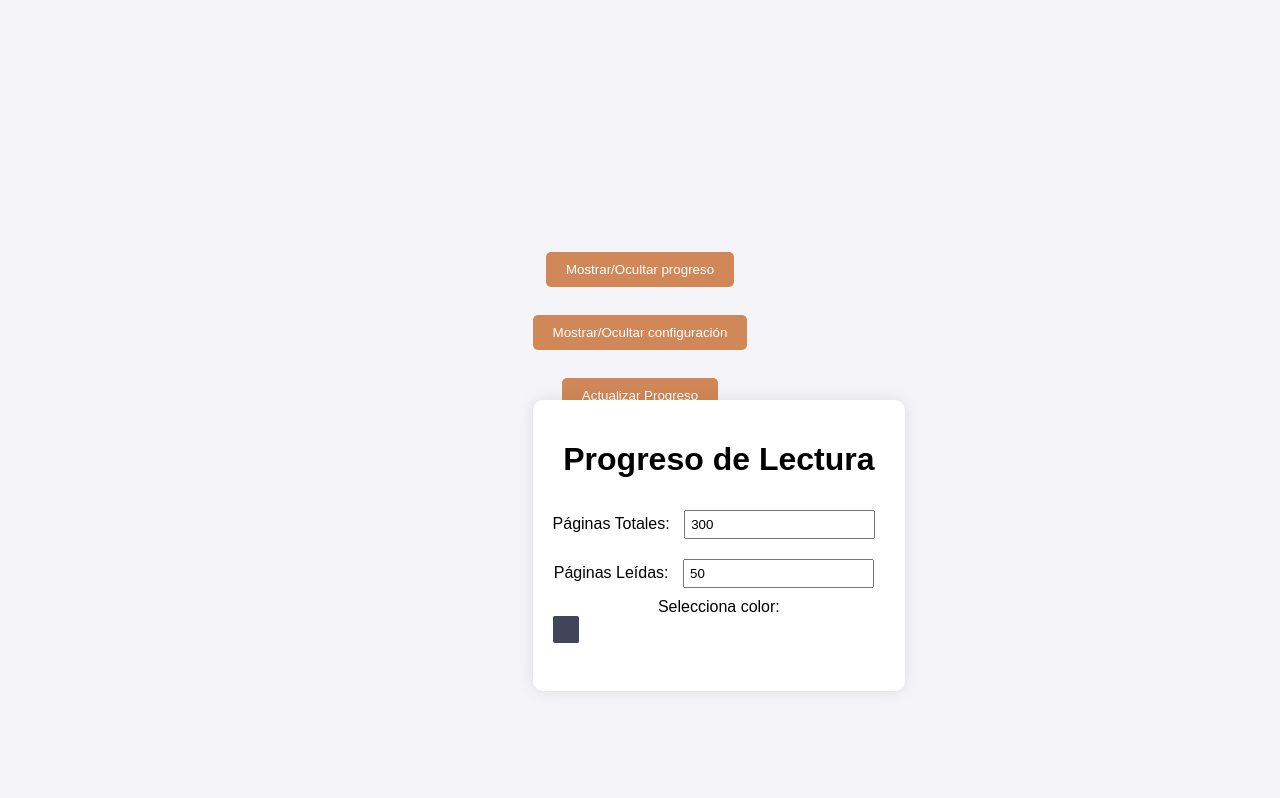
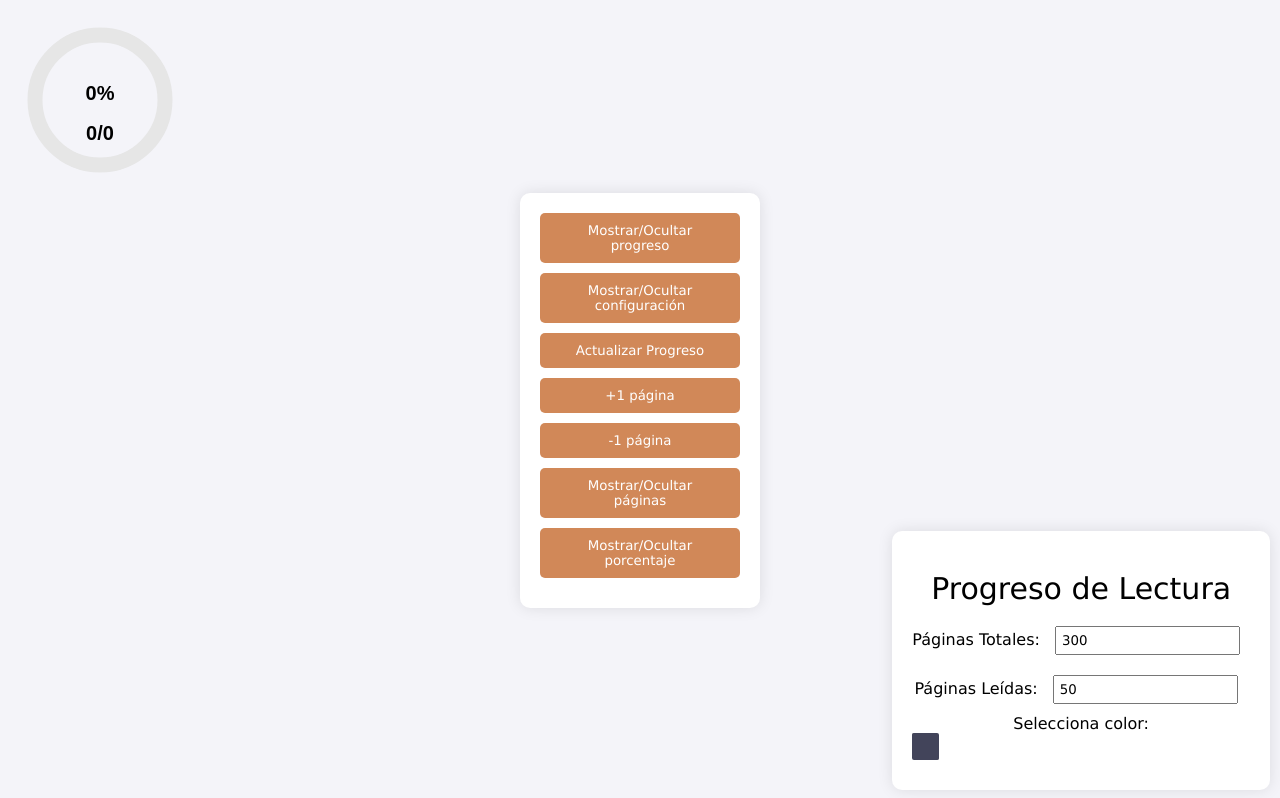
Before and after one commit to agumarmi/progreso-lectura, a plain HTML site: page index.html in a window 1280 px wide. Drawn offline with nearby package versions, Linux system fonts and the light colour scheme; a web font is replaced by a local one.

Commit message:
separo styles y scripts

```diff
--- a/index.html
+++ b/index.html
@@ -5,28 +5,27 @@
     <meta charset="UTF-8">
     <meta name="viewport" content="width=device-width, initial-scale=1.0">
     <title>Progreso de Lectura</title>
-
-
     <!-- Incluir Pickr -->
     <link rel="stylesheet" href="https://cdn.jsdelivr.net/npm/@simonwep/pickr/dist/themes/classic.min.css"/> <!-- 'classic' theme -->
     <link rel="stylesheet" href="https://cdn.jsdelivr.net/npm/@simonwep/pickr/dist/themes/monolith.min.css"/> <!-- 'monolith' theme -->
     <link rel="stylesheet" href="https://cdn.jsdelivr.net/npm/@simonwep/pickr/dist/themes/nano.min.css"/> <!-- 'nano' theme -->
+    <link rel="preconnect" href="https://fonts.googleapis.com">
+    <link rel="preconnect" href="https://fonts.gstatic.com" crossorigin>
+    <link href="https://fonts.googleapis.com/css2?family=Atkinson+Hyperlegible+Next:ital,wght@0,200..800;1,200..800&display=swap" rel="stylesheet">
     <script src="https://cdn.jsdelivr.net/npm/@simonwep/pickr/dist/pickr.min.js"></script>
     <script src="https://cdn.jsdelivr.net/npm/@simonwep/pickr/dist/pickr.es5.min.js"></script>
 </head>
 <body>
-    <div>
     <div id="circle-container" draggable="true">
         <svg width="200" height="200" viewBox="0 0 200 200">
             <circle cx="100" cy="100" r="65" class="circle-background" />
             <circle id="circle-progress" cx="100" cy="100" r="65" class="circle-progress" stroke-dasharray="440" stroke-dashoffset="440" transform="rotate(-90 100 100)" />
         </svg>
         <div id="progress-text">0%</div>
+        <div id="progress-text-pages">0/0</div>
     </div>
-    </div>
-    <div>
-        <div id="container" draggable="true">
-            <h1>Progreso de Lectura</h1>
+    <div class="container" id="container" draggable="true">
+        <h1 class="titulo">Progreso de Lectura</h1>
             <label for="pages-total">Páginas Totales:</label>
             <input type="number" id="pages-total" value="300">
             <br>
@@ -34,157 +33,25 @@
             <input type="number" id="pages-read" value="50">
             <br>
             <label for="color-picker">Selecciona color:</label>
-
             <div class="color-picker">
                 <br>
                 <div id="color-picker" style="width: fit-content;"></div>
             </div>
             <!--<label for="text-selector">Texto del Progreso:</label>-->
             <!--<input type="text" id="text-selector" value="Lectura: ">-->
-                <br>
-
-
+    </div>
+    <div class="config" id="config" draggable="true">
+        <div class="buttons">
+            <button onclick="showProgress()">Mostrar/Ocultar progreso</button>
+            <button onclick="showContainer()">Mostrar/Ocultar configuración</button>
+            <button onclick="updateProgress()">Actualizar Progreso</button>
+            <button onclick="addPage()">+1 página</button>
+            <button onclick="delPage()">-1 página</button>
+            <button onclick="showPages()">Mostrar/Ocultar páginas</button>
+            <button onclick="showPercentage()">Mostrar/Ocultar porcentaje</button>
         </div>
     </div>
-    <br>
-    <div class="buttons" draggable="true" align="center">
-        <button onclick="toggleDiv()">Mostrar/Ocultar progreso</button>
-        <br>
-        <button onclick="toggleDiv_container()">Mostrar/Ocultar configuración</button>
-        <br>
-        <button onclick="updateProgress()">Actualizar Progreso</button>
-        <br>
-        <button onclick="">Añadir página</button>
-        <br>
-        <button onclick="">Quitar página</button>
-    </div>
 
-    <script>
-        // Inicialización de Pickr
-        // Simple example, see optional options for more configuration.
-        const pickr = Pickr.create({
-            el: '.color-picker',
-            theme: 'classic', // or 'monolith', or 'nano'
-            alignment: 'center',
-            swatches: [
-                'rgba(244, 67, 54, 1)',
-                'rgba(233, 30, 99, 0.95)',
-                'rgba(156, 39, 176, 0.9)',
-                'rgba(103, 58, 183, 0.85)',
-                'rgba(63, 81, 181, 0.8)',
-                'rgba(33, 150, 243, 0.75)',
-                'rgba(3, 169, 244, 0.7)',
-                'rgba(0, 188, 212, 0.7)',
-                'rgba(0, 150, 136, 0.75)',
-                'rgba(76, 175, 80, 0.8)',
-                'rgba(139, 195, 74, 0.85)',
-                'rgba(205, 220, 57, 0.9)',
-                'rgba(255, 235, 59, 0.95)',
-                'rgba(255, 193, 7, 1)'
-            ],
-
-            components: {
-
-                // Main components
-                preview: true,
-                opacity: true,
-                hue: true,
-
-                // Input / output Options
-                interaction: {
-                    hex: true,
-                    rgba: true,
-                    hsla: true,
-                    hsva: true,
-                    cmyk: true,
-                    input: true,
-                    clear: true,
-                    save: true
-                }
-            }
-        });
-
-        // Obtener el color seleccionado y usarlo para actualizar el progreso
-        pickr.on('change', (color) => {
-            const selectedColor = color.toHEXA().toString(); // Obtener el color en formato hexadecimal
-            document.getElementById('circle-progress').style.stroke = selectedColor;
-        });
-
-        // Función para actualizar el progreso
-        function updateProgress() {
-            const totalPages = document.getElementById('pages-total').value;
-            const pagesRead = document.getElementById('pages-read').value;
-            //const textPrefix = document.getElementById('text-selector').value;
-            const textPrefix = ' ';
-
-            // Calcular el porcentaje de progreso
-            const progress = (pagesRead / totalPages) * 100;
-            const strokeOffset = 440 - (440 * progress / 100);
-
-            // Actualizar el progreso en el círculo
-            document.getElementById('circle-progress').style.strokeDashoffset = strokeOffset;
-
-            // Actualizar el texto del porcentaje
-            document.getElementById('progress-text').textContent = `${textPrefix} ${Math.round(progress)}%`;
-        }
-    </script>
-    <script>
-        //Mostrar/ ocultar el div
-
-        //Obtenemos info del div
-        let div = document.getElementById('circle-container');
-        let div_ = document.getElementById('container');
-
-        // Función para mostrar/ocultar el div del círculo de progreso
-        function toggleDiv() {
-            div.style.display = (div.style.display === "none") ? "block" : "none";
-        }
-        // Función para mostrar/ocultar el div del contenedor
-        function toggleDiv_container() {
-            div_.style.display = (div_.style.display === "none") ? "block" : "none";
-        }
-
-    </script>
-
-    <script>
-
-        // Variables para guardar la posición
-        let offsetX = 0, offsetY = 0, offsetA = 0, offsetB = 0;
-
-        // Evento cuando empieza el arrastre
-        div.addEventListener("dragstart", (e) => {
-            offsetX = e.clientX - div.offsetLeft;
-            offsetY = e.clientY - div.offsetTop;
-            e.dataTransfer.setData("text/plain", ""); // Necesario para permitir el arrastre en algunos navegadores
-        });
-        // Evento cuando empieza el arrastre
-        div_.addEventListener("dragstart", (ev) => {
-            offsetA = ev.clientX - div_.offsetLeft;
-            offsetB = ev.clientY - div_.offsetTop;
-            ev.dataTransfer.setData("text/plain", ""); // Necesario para permitir el arrastre en algunos navegadores
-        });
-
-        // Permitir soltar en cualquier parte del documento
-        document.addEventListener("dragover", (e) => {
-            e.preventDefault(); // Necesario para permitir el drop
-        });
-        // Permitir soltar en cualquier parte del documento
-        document.addEventListener("dragover", (ev) => {
-            ev.preventDefault(); // Necesario para permitir el drop
-        });
-
-        // Evento cuando el div es soltado
-        document.addEventListener("drop", (e) => {
-            e.preventDefault();
-            div.style.left = `${e.clientX - offsetX}px`;
-            div.style.top = `${e.clientY - offsetY}px`;
-        });
-        // Evento cuando el div es soltado
-        document.addEventListener("drop", (ev) => {
-            ev.preventDefault();
-            div_.style.left = `${ev.clientX - offsetA}px`;
-            div_.style.top = `${ev.clientY - offsetB}px`;
-        });
-    </script>
+    <script src="script.js"></script>
 </body>
 </html>
--- /dev/null
+++ b/script.js
@@ -0,0 +1,142 @@
+// Inicialización de Pickr
+// Simple example, see optional options for more configuration.
+const pickr = Pickr.create({
+    el: '.color-picker',
+    theme: 'classic', // or 'monolith', or 'nano'
+    alignment: 'center',
+    swatches: [
+        'rgba(244, 67, 54, 1)',
+        'rgba(233, 30, 99, 0.95)',
+        'rgba(156, 39, 176, 0.9)',
+        'rgba(103, 58, 183, 0.85)',
+        'rgba(63, 81, 181, 0.8)',
+        'rgba(33, 150, 243, 0.75)',
+        'rgba(3, 169, 244, 0.7)',
+        'rgba(0, 188, 212, 0.7)',
+        'rgba(0, 150, 136, 0.75)',
+        'rgba(76, 175, 80, 0.8)',
+        'rgba(139, 195, 74, 0.85)',
+        'rgba(205, 220, 57, 0.9)',
+        'rgba(255, 235, 59, 0.95)',
+        'rgba(255, 193, 7, 1)'
+    ],
+
+    components: {
+
+        // Main components
+        preview: true,
+        opacity: true,
+        hue: true,
+
+        // Input / output Options
+        interaction: {
+            hex: true,
+            rgba: true,
+            hsla: true,
+            hsva: true,
+            cmyk: true,
+            input: true,
+            clear: true,
+            save: true
+        }
+    }
+});
+
+// Obtener el color seleccionado y usarlo para actualizar el progreso
+pickr.on('change', (color) => {
+    const selectedColor = color.toHEXA().toString(); // Obtener el color en formato hexadecimal
+    document.getElementById('circle-progress').style.stroke = selectedColor;
+});
+
+//--------------- Función para añadir una página
+function addPage() {
+    const pagesRead = document.getElementById('pages-read');
+    pagesRead.value = parseInt(pagesRead.value) + 1;
+    updateProgress();
+}
+//--------------- Funcion para restar una página
+function delPage() {
+    const pagesRead = document.getElementById('pages-read');
+    pagesRead.value = parseInt(pagesRead.value) - 1;
+    updateProgress();
+}
+//--------------- Función para actualizar el progreso
+function updateProgress() {
+    const totalPages = document.getElementById('pages-total').value;
+    const pagesRead = document.getElementById('pages-read').value;
+    const textPrefix = ' ';
+
+    // Calcular el porcentaje de progreso
+    const progress = (pagesRead / totalPages) * 100;
+    const strokeOffset = 440 - (440 * progress / 100);
+
+    // Actualizar el progreso en el círculo
+    document.getElementById('circle-progress').style.strokeDashoffset = strokeOffset;
+
+    // Actualizar el texto del porcentaje
+    document.getElementById('progress-text').textContent = `${textPrefix} ${Math.round(progress)}%`;
+    document.getElementById('progress-text-pages').textContent = `${pagesRead} / ${totalPages}`;
+}
+
+//--------------- Mostrar/ ocultar el div
+
+//Obtenemos info del div
+let circle_container = document.getElementById('circle-container');
+let container = document.getElementById('container');
+let config = document.getElementById('config');
+
+// Función para mostrar/ocultar el div del círculo de progreso
+function showProgress() {
+    circle_container.style.display = (circle_container.style.display === "none") ? "block" : "none";
+}
+// Función para mostrar/ocultar el div del contenedor
+function showContainer() {
+    container.style.display = (container.style.display === "none") ? "block" : "none";
+}
+ //Función para mostrar/ocultar las páginas
+ function showPages() {
+    const pages = document.getElementById('progress-text-pages');
+    pages.style.display = (pages.style.display === "none") ? "block" : "none";
+ }
+
+ //Función para mostrar/ocultar el porcentaje
+ function showPercentage() {
+    const percentage = document.getElementById('progress-text');
+    percentage.style.display = (percentage.style.display === "none") ? "block" : "none";
+ }
+
+// Variables para guardar la posición
+let offsetX = 0, offsetY = 0, offsetA = 0, offsetB = 0;
+
+// Evento cuando empieza el arrastre
+circle_container.addEventListener("dragstart", (e) => {
+    offsetX = e.clientX - circle_container.offsetLeft;
+    offsetY = e.clientY - circle_container.offsetTop;
+    e.dataTransfer.setData("text/plain", ""); // Necesario para permitir el arrastre en algunos navegadores
+});
+// Permitir soltar en cualquier parte del documento
+document.addEventListener("dragover", (e) => {
+    e.preventDefault(); // Necesario para permitir el drop
+});
+// Evento cuando el div es soltado
+document.addEventListener("drop", (e) => {
+    e.preventDefault();
+    circle_container.style.left = `${e.clientX - offsetX}px`;
+    circle_container.style.top = `${e.clientY - offsetY}px`;
+});
+// // Evento cuando empieza el arrastre
+// div_.addEventListener("dragstart", (ev) => {
+//     offsetA = ev.clientX - div_.offsetLeft;
+//     offsetB = ev.clientY - div_.offsetTop;
+//     ev.dataTransfer.setData("text/plain", ""); // Necesario para permitir el arrastre en algunos navegadores
+// });
+// // Permitir soltar en cualquier parte del documento
+// document.addEventListener("dragover", (ev) => {
+//     ev.preventDefault(); // Necesario para permitir el drop
+// });
+// // Evento cuando el div es soltado
+// document.addEventListener("drop", (ev) => {
+//     ev.preventDefault();
+//     div_.style.left = `${ev.clientX - offsetA}px`;
+//     div_.style.top = `${ev.clientY - offsetB}px`;
+// });
--- a/styles.css
+++ b/styles.css
@@ -14,15 +14,19 @@ body {
     align-items: center;
     flex-direction: column;
     padding: 20px;
+    background-color: white;
 
 }
 
 
 .buttons{
     display: flex;
-    justify-content: center;
+    flex-direction: column;
     align-items: center;
-    flex-direction: column;
+    width: 200px; /* Ajusta el ancho según lo necesites */
+}
+button {
+    width: 100%;
 }
 
 #container {
@@ -33,11 +37,16 @@ body {
     background-color: white;
     border-radius: 10px;
     box-shadow: 0 0 15px rgba(0, 0, 0, 0.1);
+    right: 0;
+    bottom: 0;
+    margin: 10px;
 }
 
 #circle-container {
     position: absolute;
     cursor: grab;
+    top: 0;
+    left: 0;
 }
 
 
@@ -63,9 +72,19 @@ body {
     font-weight: bold;
 }
 
+#progress-text-pages {
+    position: absolute;
+    top: 60%;
+    left: 50%;
+    transform: translateX(-50%);
+    font-size: 20px;
+    font-weight: bold;
+}
+
 input[type="number"], input[type="text"] {
     margin: 10px;
     padding: 5px;
+    font-family: Verdana, Geneva, Tahoma, sans-serif;
 }
 
 button {
@@ -77,6 +96,7 @@ button {
     display: block; /* Hace que los botones ocupen una línea completa */
     margin-bottom: 10px; /* Espacio entre ellos */
     border-radius: 5px;
+    font-family: Verdana, Geneva, Tahoma, sans-serif;
 }
 
 button:hover {
@@ -95,3 +115,22 @@ button:hover {
 .pcr-btn:focus {
     outline: none;
 }
+.config {
+    position: absolute;
+    cursor: grab;
+    text-align: center;
+    padding: 20px;
+    background-color: white;
+    border-radius: 10px;
+    box-shadow: 0 0 15px rgba(0, 0, 0, 0.1);
+}
+.titulo {
+    font-size: 30px;
+    font-weight: normal;
+    margin-bottom: 10px;
+}
+
+
+.container {
+    font-family: Verdana, Geneva, Tahoma, sans-serif;
+}
```
Also changed, not shown: libros.html (added, +185 -0 lines). Lines whose indentation alone changed are shown as unchanged.
